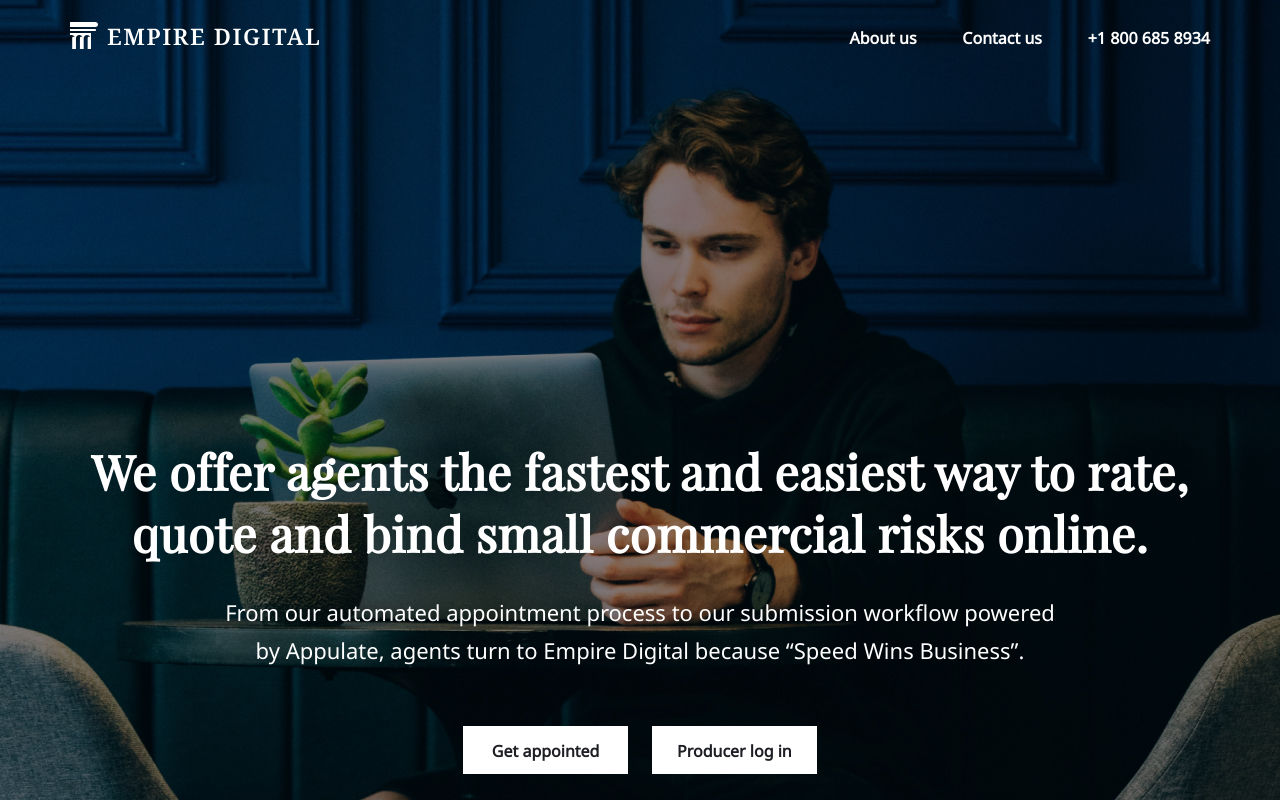
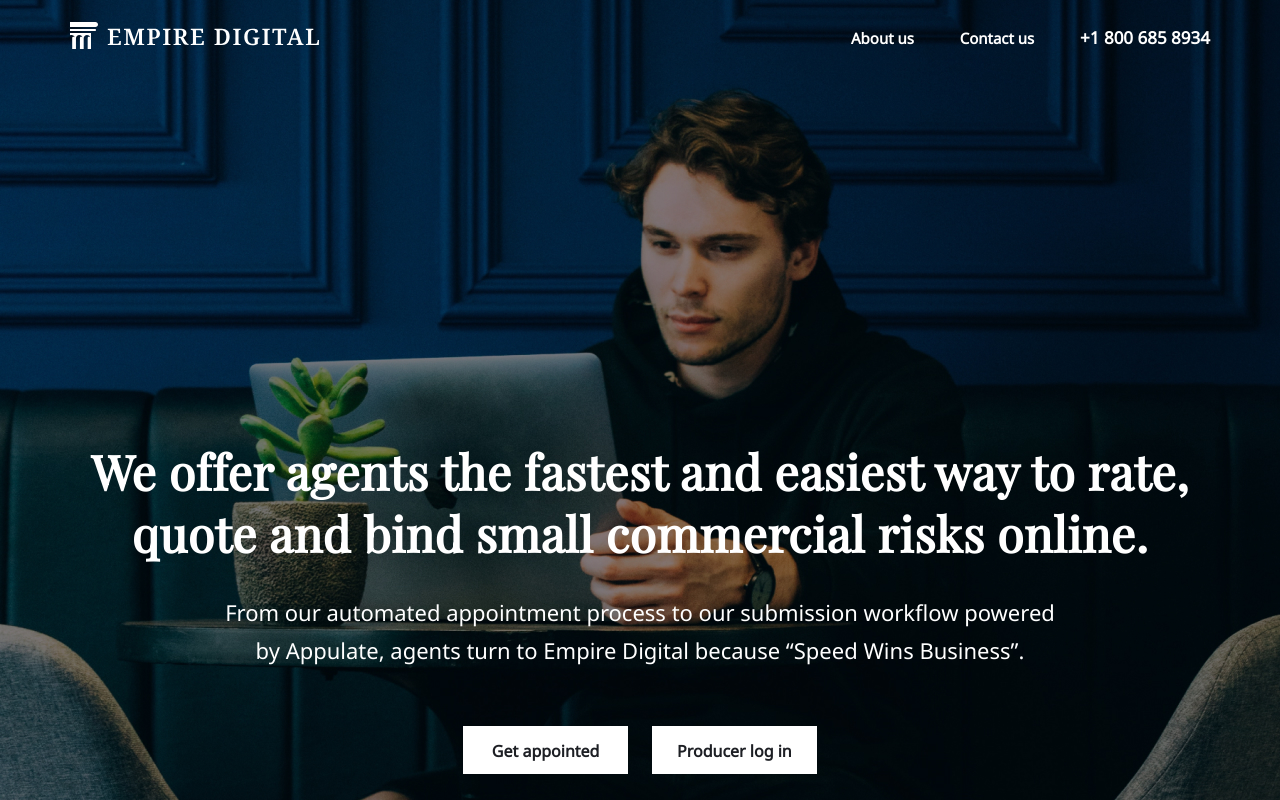
Before and after one commit to dzadranik/empire-digital, a plain HTML site: page index.html in a window 1280 px wide. Shown: the top 800 px of the page. Drawn offline with nearby package versions, Linux system fonts and the light colour scheme.

Commit message:
Updated fonts

```diff
--- a/css/main.css
+++ b/css/main.css
@@ -1,18 +1,4 @@
-/* @font-face {
-    font-family: 'Noto Sans';
-    src: local('Noto Sans'), local('NotoSans'), url('../font/notosans.woff2') format('woff2'), url('../font/notosans.woff') format('woff'), url('../font/notosans.ttf') format('truetype');
-    font-weight: 400;
-    font-style: normal;
-} */
-
-@import url('https://fonts.googleapis.com/css?family=Noto+Sans&display=swap');
-
-@font-face {
-    font-family: 'Playfair Display';
-    src: local('Playfair Display'), local('PlayfairDisplay-Regular'), url('../font/playfairdisplay.woff2') format('woff2'), url('../font/playfairdisplay.woff') format('woff'), url('../font/playfairdisplay.ttf') format('truetype');
-    font-weight: 400;
-    font-style: normal;
-}
+@import url('https://fonts.googleapis.com/css?family=Noto+Sans|Playfair+Display&display=swap');
 
 html {
     height: 100%;
@@ -74,7 +60,7 @@ h2 {
 
 .header__link,
 .header__phone {
-    font-size: 16px;
+    font-size: 17px;
     line-height: 22px;
     color: #ffffff;
     display: inline-block;
@@ -85,6 +71,7 @@ h2 {
 
 .header__link {
     cursor: pointer;
+    font-size: 15px;
 }
 
 .header__link:hover {
```
